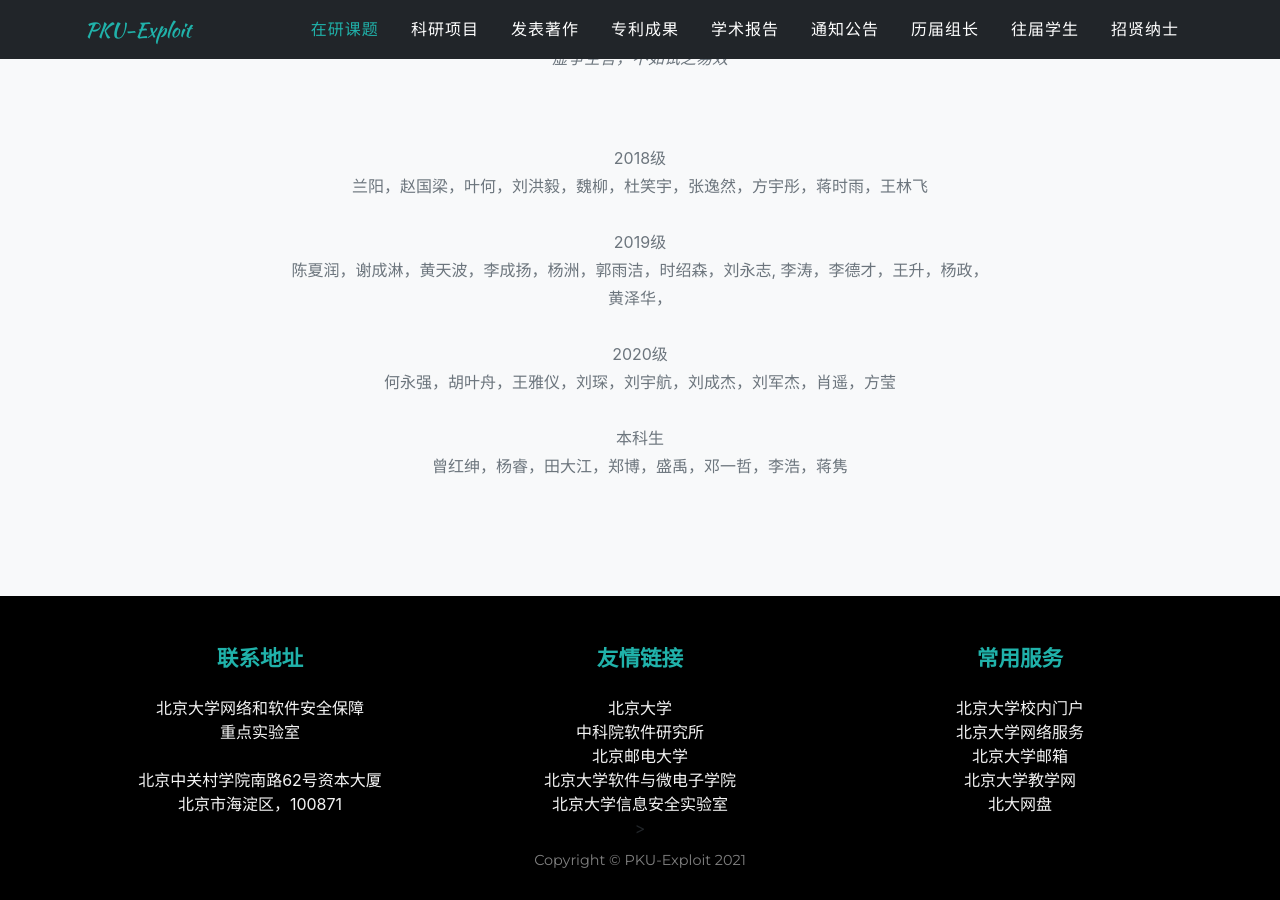
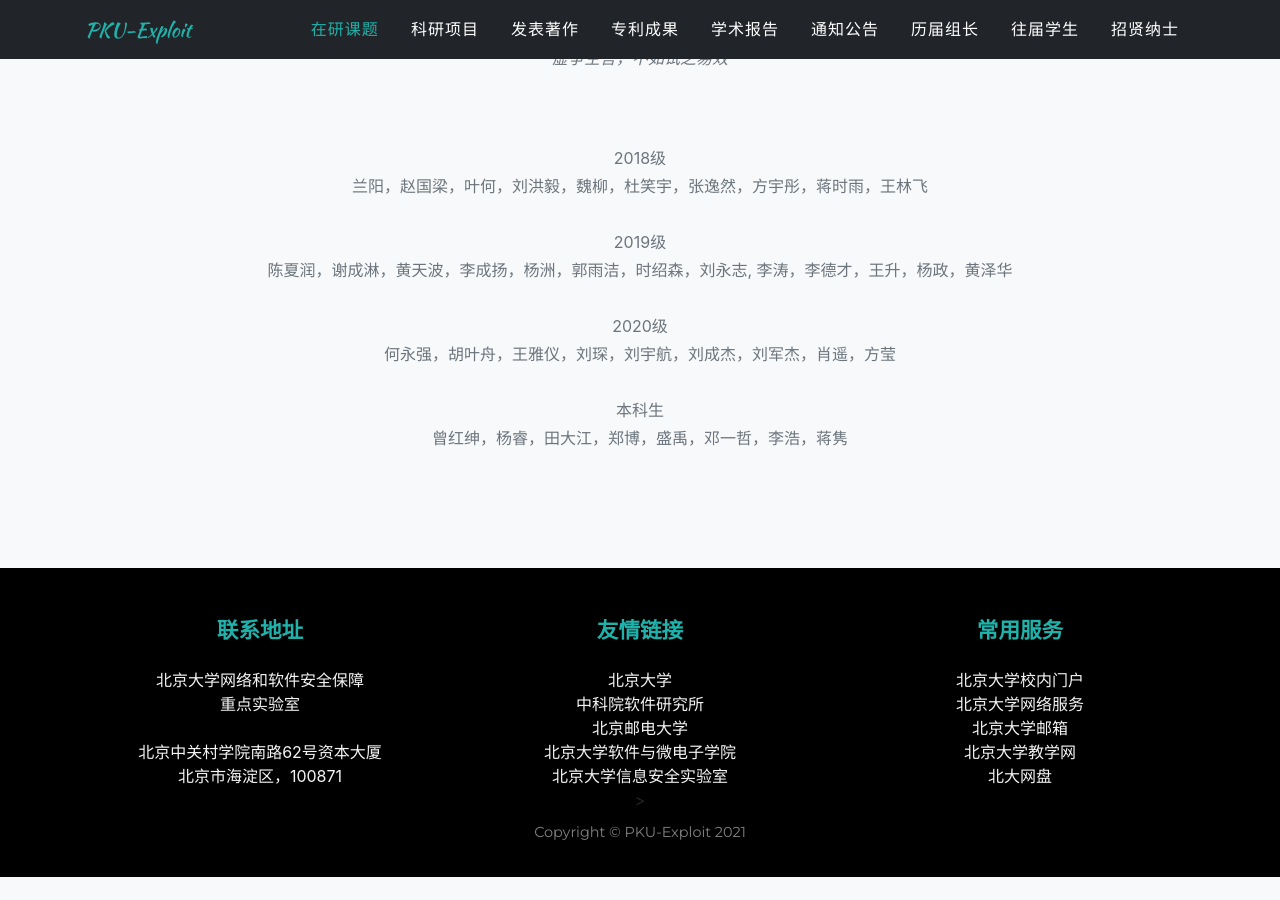
Before and after one commit to xxycfhb/xxycfhb.github.io, a Jekyll site: the page built from pages/current.html, in a window 1280 px wide and 900 px high, scrolled down 2474 px. Built offline with Jekyll 4.4.1, drawn with Linux system fonts in a browser that asks for light colours; some web fonts are replaced; after the commit the page ends 3351 px from its top, so only the background shows below that.

Commit message:
modified

```diff
--- a/_config.yml
+++ b/_config.yml
@@ -14,7 +14,7 @@
 theme: jekyll-agency
 
 url    : "" # the base hostname & protocol for your site, e.g. http://example.com
-baseurl: "/new_theme" # the subpath of your site, e.g. /blog
+baseurl: "" # the subpath of your site, e.g. /blog
 
 title      : PKU-Exploit
 email      : your-email@example.com #this is also the email contact forms will go to
--- a/_data/sitetext.yml
+++ b/_data/sitetext.yml
@@ -352,7 +352,7 @@ currentstudent:
     title: "课题组成员"
     text: "虚争空言，不如试之易效"
     person: "2018级<br>兰阳，赵国梁，叶何，刘洪毅，魏柳，杜笑宇，张逸然，方宇彤，蒋时雨，王林飞   <br><br>
-             2019级<br>陈夏润，谢成淋，黄天波，李成扬，杨洲，郭雨洁，时绍森，刘永志, 李涛，李德才，王升，杨政，黄泽华， <br><br>
+             2019级<br>陈夏润，谢成淋，黄天波，李成扬，杨洲，郭雨洁，时绍森，刘永志, 李涛，李德才，王升，杨政，黄泽华 <br><br>
              2020级<br>何永强，胡叶舟，王雅仪，刘琛，刘宇航，刘成杰，刘军杰，肖遥，方莹 <br><br>
              本科生<br>曾红绅，杨睿，田大江，郑博，盛禹，邓一哲，李浩，蒋隽"
 
--- a/pages/current.html
+++ b/pages/current.html
@@ -100,7 +100,7 @@ background: grey
       </div>
     </div>
     <div class="row">
-      <div class="col-lg-8 mx-auto text-center">
+      <div class="col-lg-12 mx-auto text-center">
         <div class="large text-muted">{{ site.data.sitetext.currentstudent.person | markdownify }}</div>
       </div>
     </div>
--- a/pages/enroll.html
+++ b/pages/enroll.html
@@ -33,7 +33,7 @@ background: grey
         <br>
         {% endfor %}
         <a class="btn btn-primary btn-lg"
-          href="{{ site.data.sitetext.enroll.url}}">{{site.data.sitetext.enroll.urlname}}</a>
+          href="{{ site.data.sitetext.enroll.url}}" target="_blank">{{site.data.sitetext.enroll.urlname}}</a>
       </div>
     </div>
   </div>
--- a/pages/graduates.html
+++ b/pages/graduates.html
@@ -28,7 +28,7 @@ background: grey
               <div class="team-member">
                 <img class="mx-auto rounded-circle" src="{{ person.image }}" alt="">
                 {% if person.blog %}
-                <h4 class="alumni-title"><a href="{{person.blog}}" style="color:rgb(95, 94, 93);text-decoration: underline;">
+                <h4 class="alumni-title"><a href="{{person.blog}}" style="color:rgb(95, 94, 93);text-decoration: underline;" target="_blank">
                   {{ person.title }}</a></h4>
                 {% else %}
                 <h4 class="alumni-title">{{ person.title }}</h4>
```
Also changed, not shown: jekyll-agency.gemspec.
